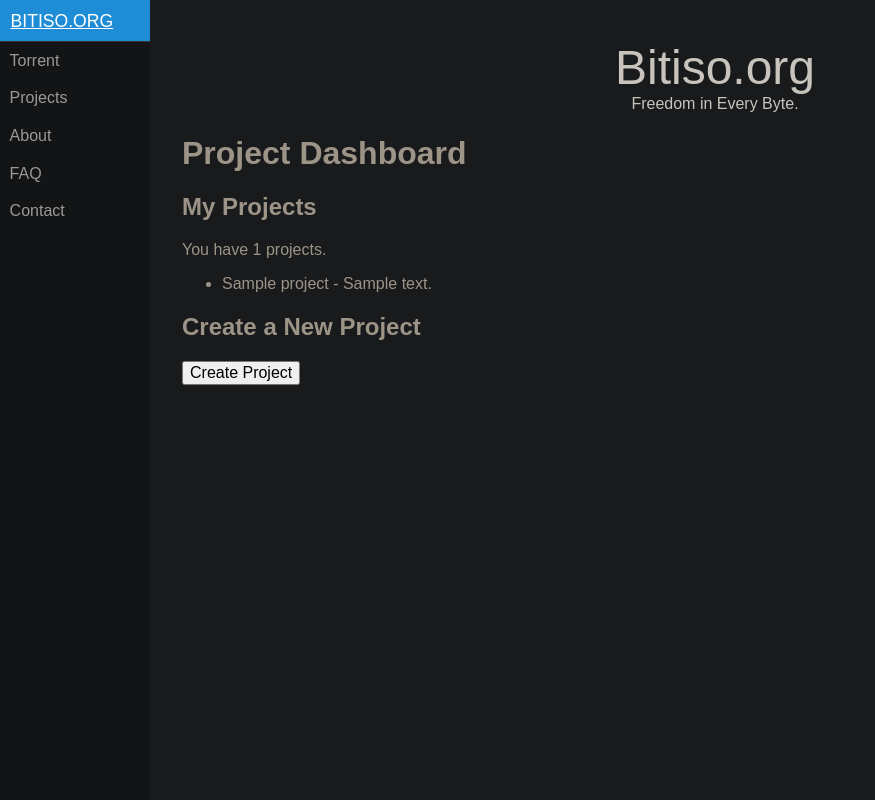
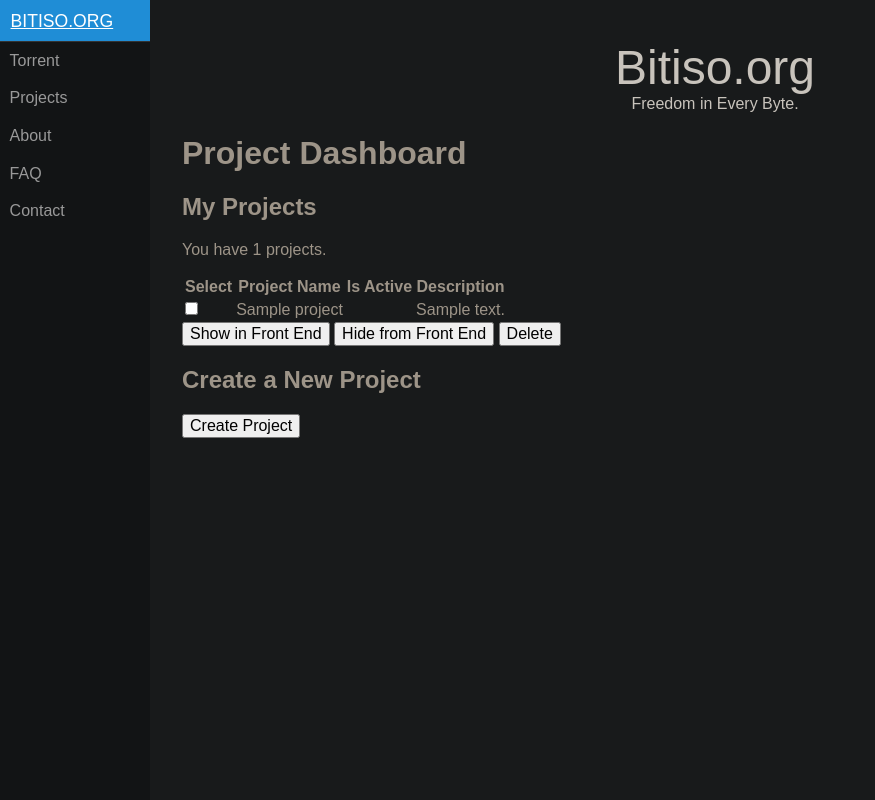
Before and after one commit to pandamasta/bitiso-django, a Django app: template torrent/templates/torrent/dashboard_project.html in a window 1280 px wide. Shown: the whole page, without its empty margins (0-875 px from the left). Run offline with Django 5.2, Linux system fonts and the light colour scheme; tables that the repository leaves empty hold one stand-in row (values such as "Sample post"); the template is opened without the code that fills it: values that come from a table or form of the project are taken from there, most other values are stand-ins (such as "Sample title", 1, 10 or a date in 2020); parts of the project's set-up code (start-up, migrations or seed data) failed here and were passed over.

Commit message:
Add hide delete projet in dashboard

```diff
--- a/torrent/templates/torrent/dashboard_project.html
+++ b/torrent/templates/torrent/dashboard_project.html
@@ -6,16 +6,37 @@
 <h2>My Projects</h2>
 <p>You have {{ project_count }} projects.</p>
 
-<ul>
-    {% for project in projects %}
-    <li>{{ project.name }} - {{ project.description }}</li>
-    {% endfor %}
-</ul>
+<form method="post">
+    {% csrf_token %}
+    <table>
+        <thead>
+            <tr>
+                <th>Select</th>
+                <th>Project Name</th>
+                <th>Is Active</th>
+                <th>Description</th>
+            </tr>
+        </thead>
+        <tbody>
+            {% for project in projects %}
+            <tr>
+                <td><input type="checkbox" name="project_ids" value="{{ project.id }}"></td>
+                <td>{{ project.name }}</td>
+                <td>{{ project.is_active }}</td>
+                <td>{{ project.description }}</td>
+            </tr>
+            {% endfor %}
+        </tbody>
+    </table>
+    <button type="submit" name="activate">Show in Front End</button>
+    <button type="submit" name="deactivate">Hide from Front End</button>
+    <button type="submit" name="delete">Delete</button>
+</form>
 
 <h2>Create a New Project</h2>
 <form method="post" enctype="multipart/form-data">
     {% csrf_token %}
     {{ project_form.as_p }}
-    <button type="submit">Create Project</button>
+    <button type="submit" name="create">Create Project</button>
 </form>
 {% endblock %}
```
Also changed, not shown: torrent/views.py (+29 -6 lines), 1 other file.
